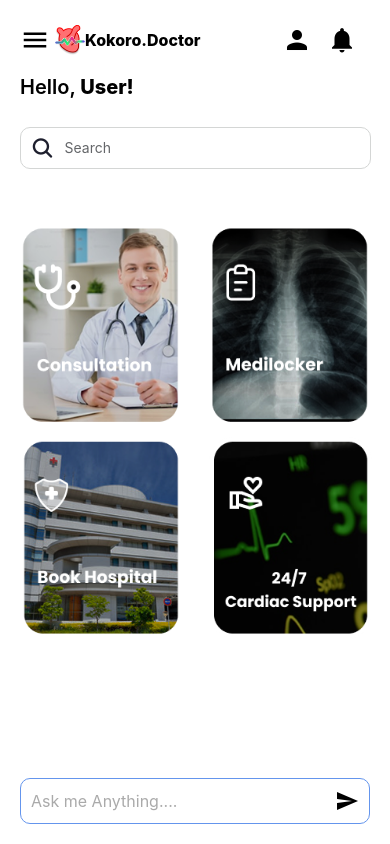
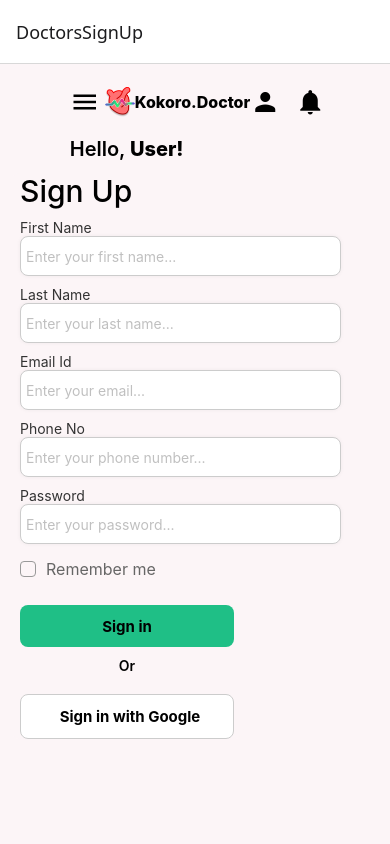
Before and after one commit to niteshKotharii/KokoroDoctor-frontend, a React Native app: screen / in a window 390 px wide. Built offline with nearby package versions, Linux system fonts and the light colour scheme; grey boxes are pictures that could not be loaded; what expo-web-browser would draw is missing.

Commit message:
ui fixing

```diff
--- a/App.jsx
+++ b/App.jsx
@@ -1,3 +1,35 @@
+// import React, { useRef } from "react";
+// import { NavigationContainer } from "@react-navigation/native";
+// import { ThemeProvider } from "./contexts/ThemeContext";
+// import { ChatbotProvider } from "./contexts/ChatbotContext";
+// import ChatBotOverlay from "./components/PatientScreenComponents/ChatbotComponents/ChatbotOverlay";
+// import { AuthProvider } from "./contexts/AuthContext";
+// import { RoleProvider } from "./contexts/RoleContext";
+// import RootNavigation, { linking } from "./navigation/RootNavigator";
+
+// const App = () => {
+// 	const navigationRef = useRef(null);
+
+// 	return (
+// 		<AuthProvider>
+// 			<ThemeProvider>
+// 				<ChatbotProvider>
+// 					<RoleProvider>
+// 						<NavigationContainer
+// 							linking={linking}
+// 							ref={navigationRef}>
+// 							<RootNavigation />
+// 							<ChatBotOverlay navigationRef={navigationRef} />
+// 						</NavigationContainer>
+// 					</RoleProvider>
+// 				</ChatbotProvider>
+// 			</ThemeProvider>
+// 		</AuthProvider>
+// 	);
+// };
+
+// export default App;
+
 import React, { useRef } from "react";
 import { NavigationContainer } from "@react-navigation/native";
 import { ThemeProvider } from "./contexts/ThemeContext";
@@ -6,7 +38,13 @@ import ChatBotOverlay from "./components/PatientScreenComponents/ChatbotComponen
 import { AuthProvider } from "./contexts/AuthContext";
 import { RoleProvider } from "./contexts/RoleContext";
 import RootNavigation, { linking } from "./navigation/RootNavigator";
-
+import AllHospitals from "./screens/PatientScreens/Hospitals/AllHospitals";
+import { createNativeStackNavigator } from "@react-navigation/native-stack";
+import HospitalsInfoWithRating from "./screens/PatientScreens/Hospitals/HospitalsInfoWithRating";
+import DoctorsSignUp from "./screens/DoctorScreens/DoctorRegistration/DoctorsSignUp";
+import DoctorAvailabilitySlots from "./screens/PatientScreens/Doctors/App/DoctorAvailabilitySlots";
+import HospitalAvailability from "./screens/PatientScreens/Hospitals/App/HospitalAvailability";
+const Stack = createNativeStackNavigator();
 const App = () => {
 	const navigationRef = useRef(null);
 
@@ -18,13 +56,40 @@ const App = () => {
 						<NavigationContainer
 							linking={linking}
 							ref={navigationRef}>
-							<RootNavigation />
+							{/* <Stack.Navigator initialRouteName="HospitalsInfoWithRating">
+								<Stack.Screen
+									name="HospitalsInfoWithRating"
+									component={HospitalsInfoWithRating}
+								/>
+							</Stack.Navigator> */}
+							<Stack.Navigator initialRouteName="DoctorsSignUp">
+								<Stack.Screen
+									name="DoctorsSignUp"
+									component={DoctorsSignUp}
+								/>
+							</Stack.Navigator>
 							<ChatBotOverlay navigationRef={navigationRef} />
 						</NavigationContainer>
 					</RoleProvider>
 				</ChatbotProvider>
 			</ThemeProvider>
 		</AuthProvider>
+
+		// <AuthProvider>
+		// 	<ThemeProvider>
+		// 		<ChatbotProvider>
+		// 			<RoleProvider>
+		// 				<NavigationContainer
+		// 					linking={linking}
+		// 					ref={navigationRef}>
+		// 					{/* <HospitalsInfoWithRating /> */}
+		// 					<RootNavigation />
+		// 					<ChatBotOverlay navigationRef={navigationRef} />
+		// 				</NavigationContainer>
+		// 			</RoleProvider>
+		// 		</ChatbotProvider>
+		// 	</ThemeProvider>
+		// </AuthProvider>
 	);
 };
 
```
